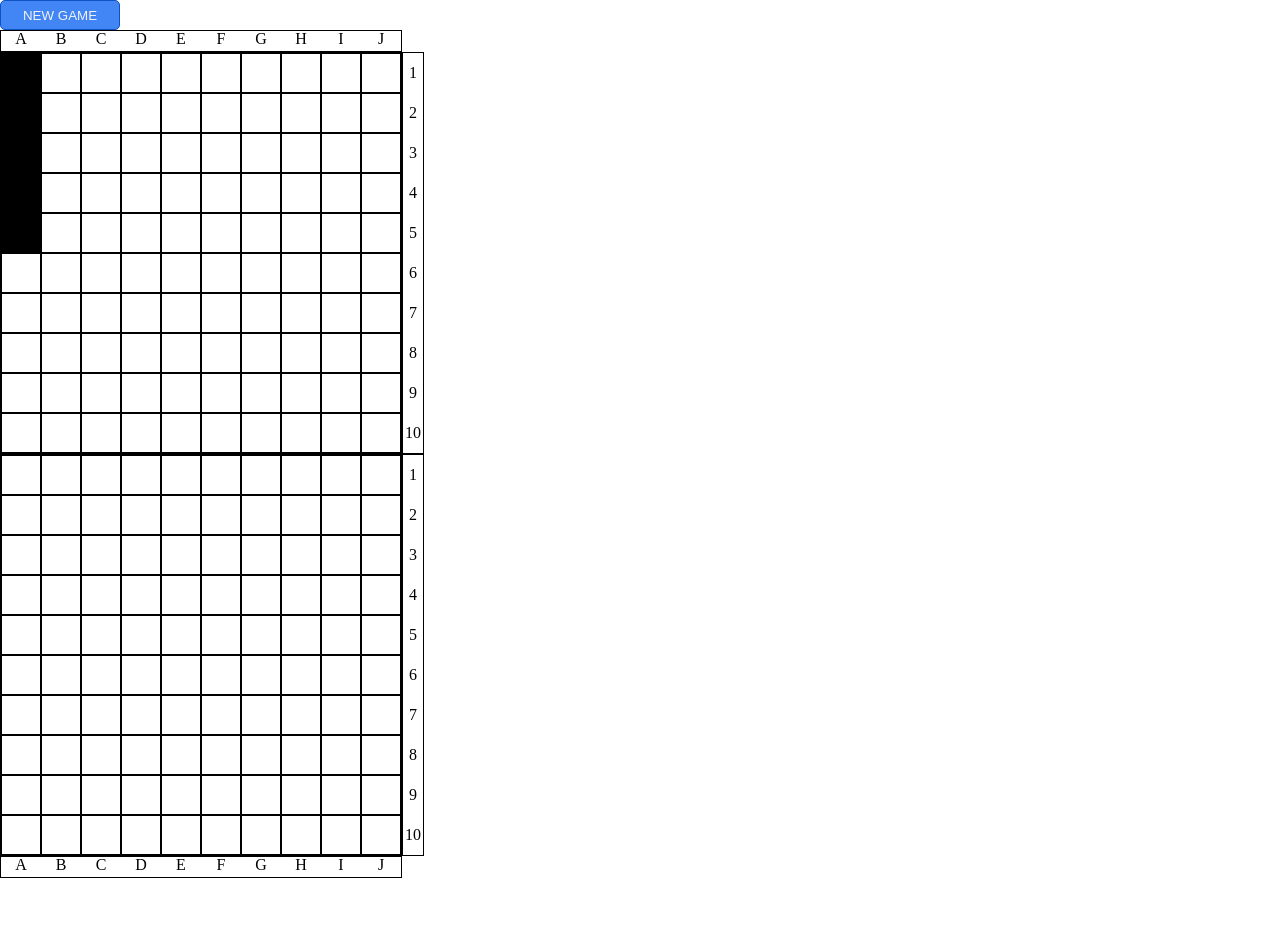
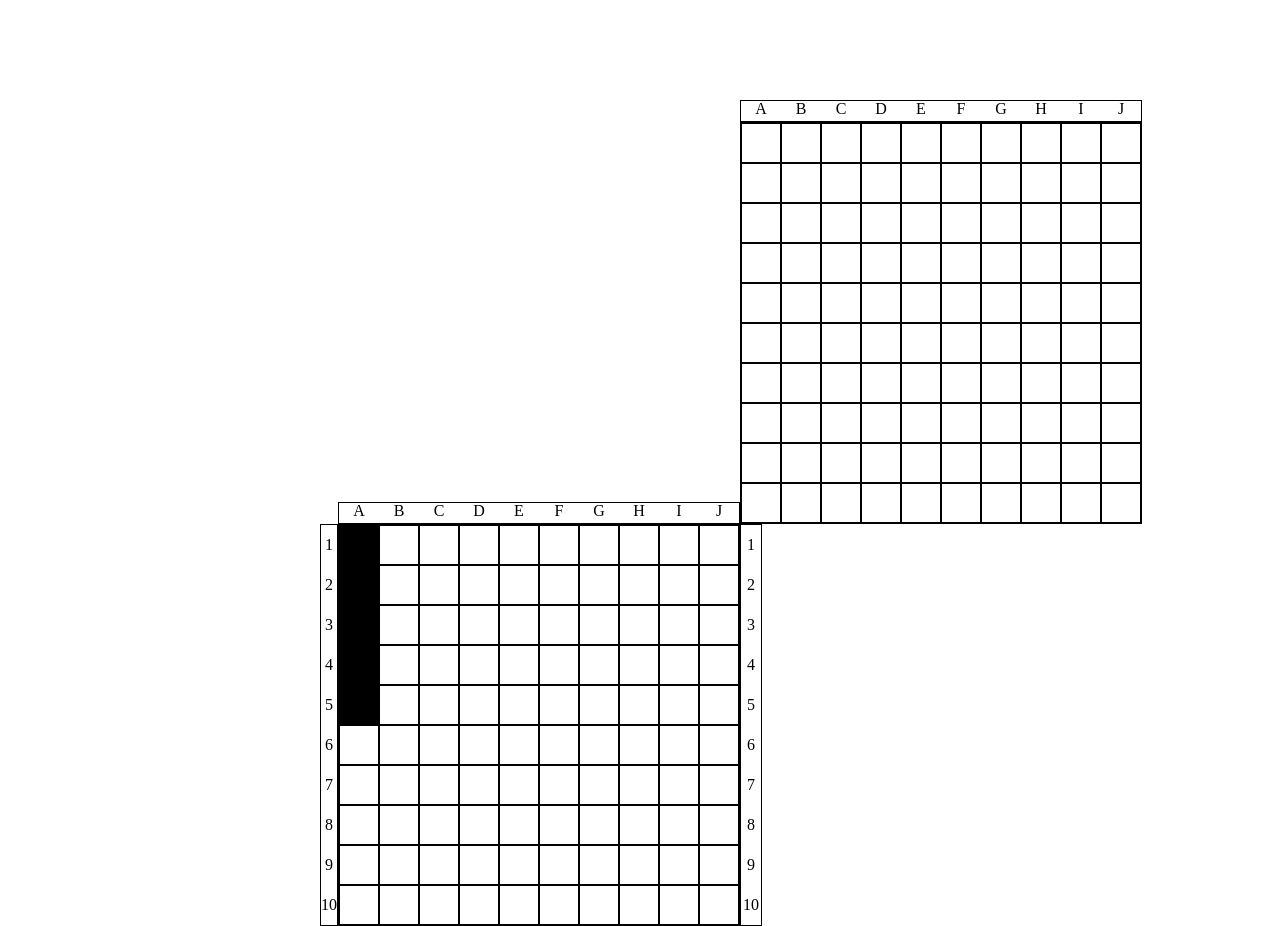
Before and after one commit to Melonfruity/battleship, a website: page index.html in a window 1280 px wide. Before the commit the page ends 878 px from the top, so only its background shows below. Drawn offline with Linux system fonts and the light colour scheme.

Commit message:
found out what glitch was. after the reset button is pressed, the focus is still on the button so when I try to click enter to deploy it just hits reset again...

```diff
--- a/index.css
+++ b/index.css
@@ -1,3 +1,13 @@
+#container {
+  display: flex;
+  align-items: flex-end;
+  top: 200px;
+  width: 50%;
+  margin-top: 100px;
+  margin-left: auto;
+  margin-right: auto;
+}
+
 #playerTwoBoard, #playerOneBoard, #numbers{
   float: left;
 }
--- a/index.html
+++ b/index.html
@@ -8,20 +8,24 @@
   </head>
   <body>
     <div id='container'>
-      <button id='reset'>NEW GAME</button>
-      <div class='letters'>
+      <!-- <button id='reset'>NEW GAME</button> -->
+      <div class='numbers'>
+        </div>
+      <div style="float: left">
+        <div class='letters' style="float:right">
         </div>
         <div id='playerOneBoard'>
         </div>
-      <div class='numbers'>
       </div>
-      <div id='divider'>
+      <!-- <div id='divider'>
+      </div> -->
+      <div style="float: left">
+        <div class='letters'>
           </div>
         <div id='playerTwoBoard'>
         </div>
         <div class='numbers'>
         </div>
-      <div class='letters'>
       </div>
     </div>
   </body>
--- a/index.js
+++ b/index.js
@@ -6,7 +6,7 @@ playerOne.nextPlayer = playerTwo;
 playerTwo.nextPlayer = playerOne;
 
 const container = document.querySelector('#container');
-const resetButton = document.querySelector('#reset');
+// const resetButton = document.querySelector('#reset');
 const playerOneBoard = document.querySelector('#playerOneBoard');
 const playerTwoBoard = document.querySelector('#playerTwoBoard');
 const columns = Array.from(document.querySelectorAll('.letters'));
@@ -38,23 +38,21 @@ const newPos = {
   75: (x, y) => `${x}${Number(y) + 1}`,
   76: (x, y) => `${Number(x) + 1}${y}`,
 };
-
 const validKeyCodes = {
   // Valid key codes to play with
   // w: 87  i: 73  up
   // a: 65  j: 74  left
   // s: 83  k: 75  down
   // d: 68  l: 76  right
-  // enter: 13 r: 82 (change direction);
-  // f: 70
+  // f: 70  r: 82 reset
+  // enter: 13
   87: true,
   65: true,
   83: true,
   68: true,
   13: true,
   70: true,
-}
-
+};
 let crossHair = `${Math.floor(dimensions/2)}${Math.floor(dimensions/2)}`;
 // Size of board
 // const createLettersArray use fromCharCode 65 - 91
@@ -350,6 +348,9 @@ document.addEventListener('keydown', (e) => {
   }
   if(validKeyCodes[e.keyCode] && gameStarted){
   }
+  if(e.keyCode === 82){
+    resetGame();
+  }
 });
 
-resetButton.addEventListener('click', () => resetGame());
+// resetButton.addEventListener('click', () => resetGame());
```
Lines whose indentation alone changed are shown as unchanged.
